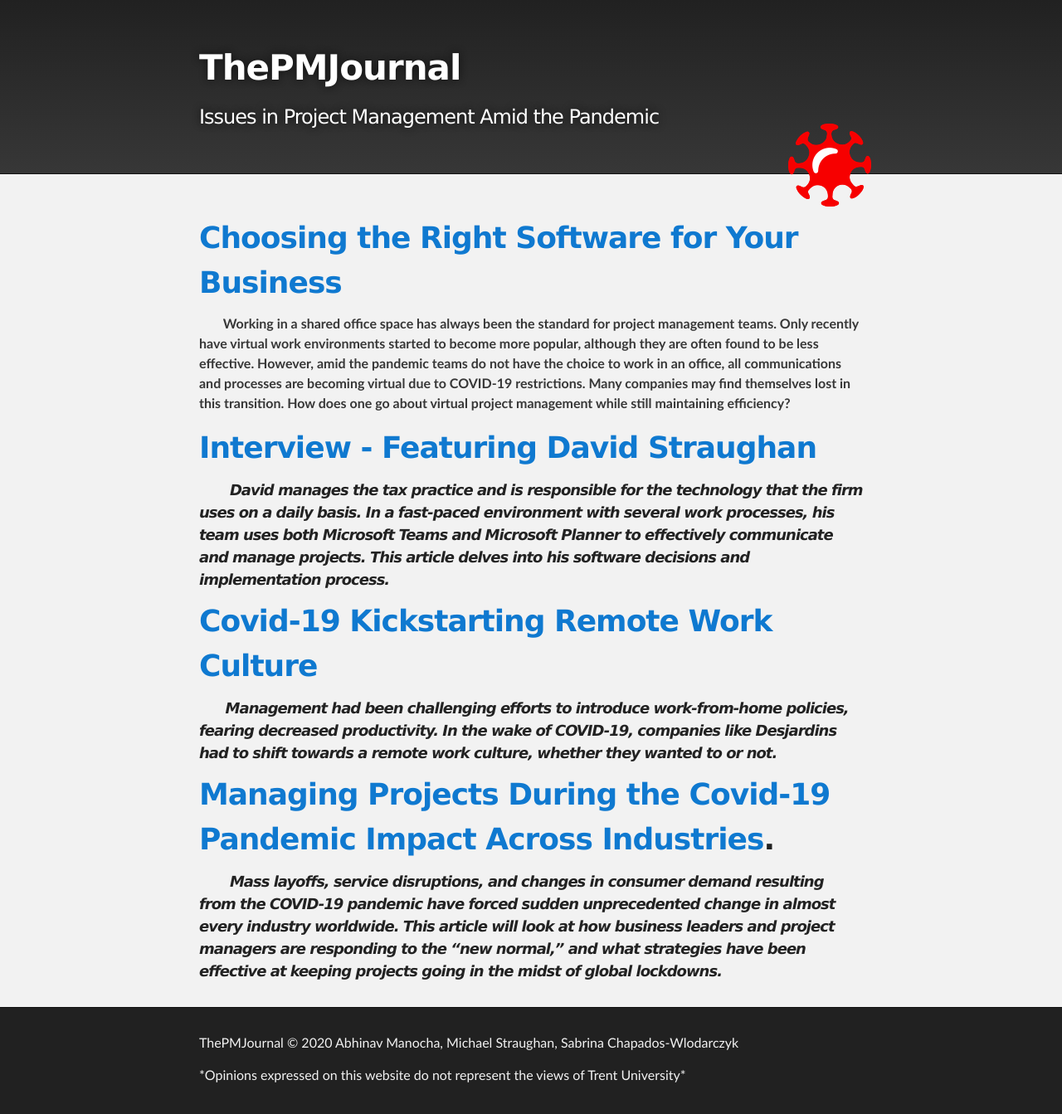
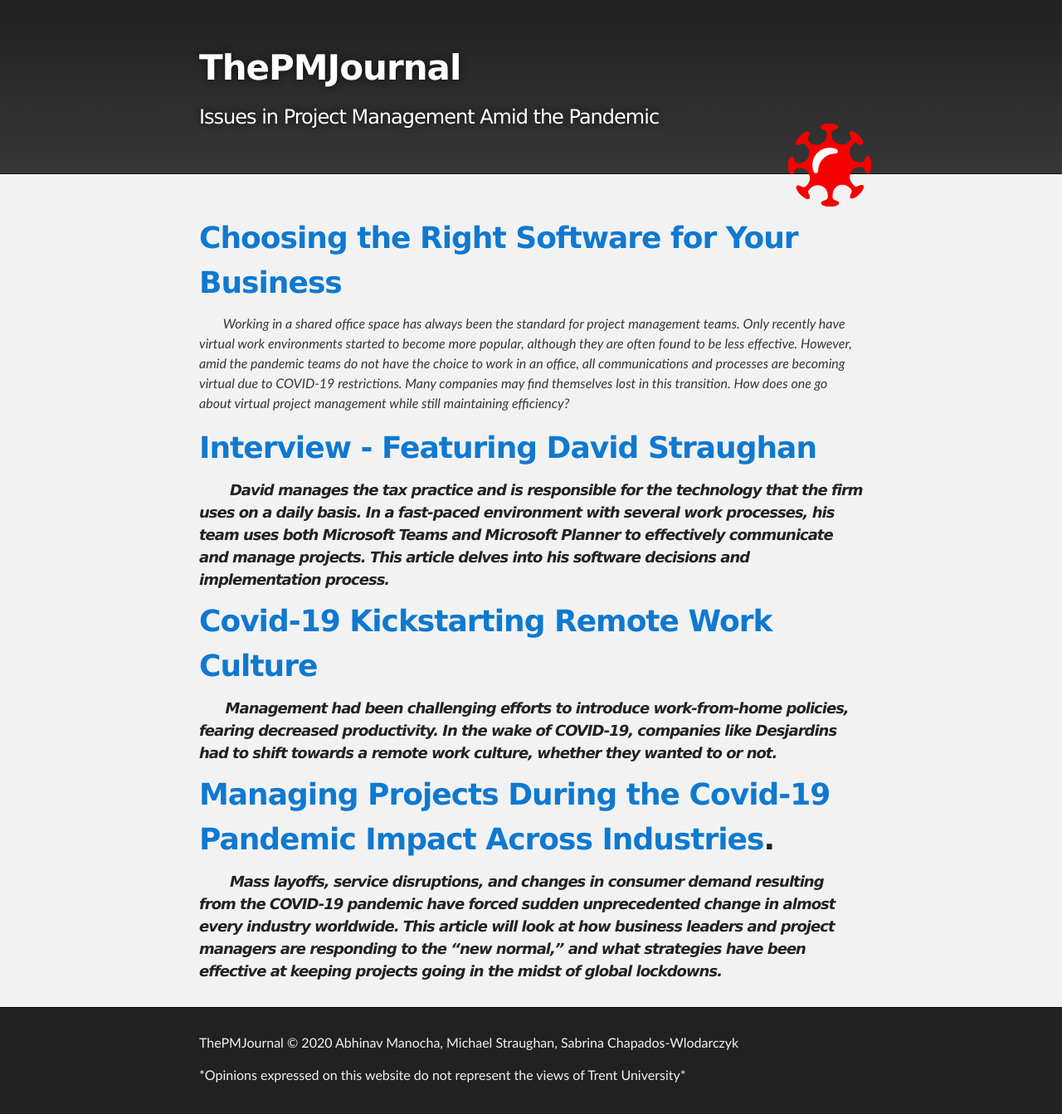
Before and after one commit to abhinavmanocha/3850Project, a Jekyll site: the page built from index.md, in a window 1280 px wide. Shown: the whole page at 83% size. Built offline with Jekyll 4.4.1, drawn with Linux system fonts in a browser that asks for light colours; our own code applies the rules of GitHub Pages for plain Markdown files.

Commit message:
tryna make things betta

```diff
--- a/index.md
+++ b/index.md
@@ -3,7 +3,7 @@ layout: default
 ---
 
 # [Choosing the Right Software for Your Business](./Choosing the Right Software for Your Business.md)
-&nbsp;&nbsp;&nbsp;&nbsp;&nbsp;&nbsp; **Working in a shared office space has always been the standard for project management teams. Only recently have virtual work environments started to become more popular, although they are often found to be less effective. However, amid the pandemic teams do not have the choice to work in an office, all communications and processes are becoming virtual due to COVID-19 restrictions. Many companies may find themselves lost in this transition. How does one go about virtual project management while still maintaining efficiency?**
+&nbsp;&nbsp;&nbsp;&nbsp;&nbsp;&nbsp; *Working in a shared office space has always been the standard for project management teams. Only recently have virtual work environments started to become more popular, although they are often found to be less effective. However, amid the pandemic teams do not have the choice to work in an office, all communications and processes are becoming virtual due to COVID-19 restrictions. Many companies may find themselves lost in this transition. How does one go about virtual project management while still maintaining efficiency?*
 
 # [Interview - Featuring David Straughan](./Interview.md)
 ##### &nbsp;&nbsp;&nbsp;&nbsp;&nbsp;&nbsp; *David manages the tax practice and is responsible for the technology that the firm uses on a daily basis. In a fast-paced environment with several work processes, his team uses both Microsoft Teams and Microsoft Planner to effectively communicate and manage projects. This article delves into his software decisions and implementation process.*
```
